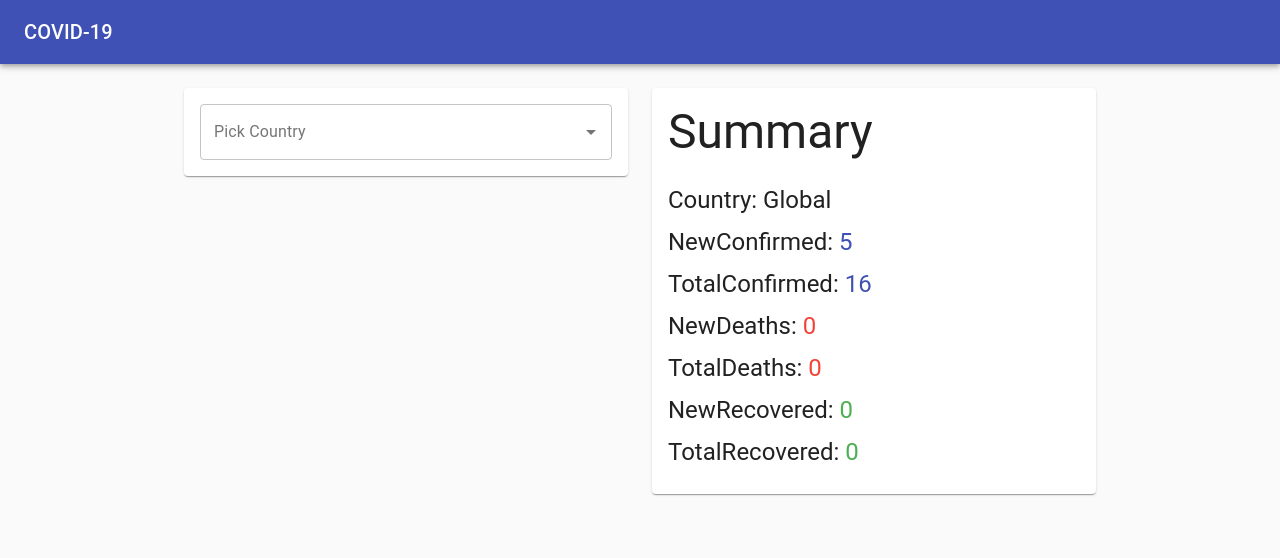
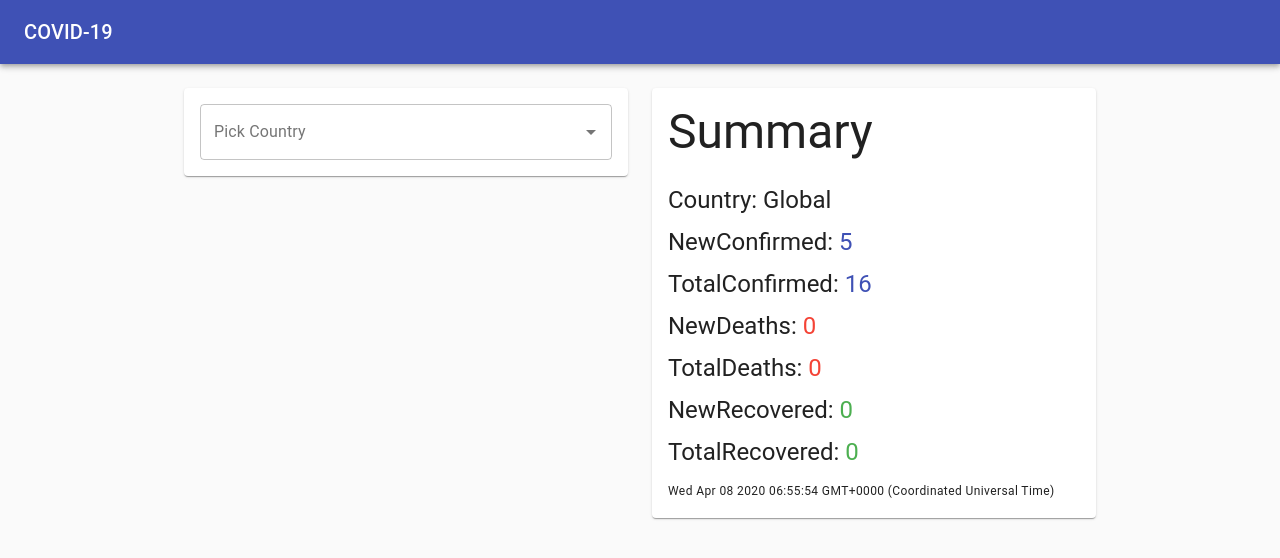
Before and after one commit to 4ools/covid-19, a React (Create React App) app: page / in a window 1280 px wide. Shown: the top 558 px of the page. Built offline with nearby package versions, Linux system fonts and the light colour scheme.

Commit message:
add date to summary

```diff
--- a/src/App.js
+++ b/src/App.js
@@ -24,6 +24,8 @@ function App() {
   });
   // which figures do we currently show
   const [figures, setFigures] = useState({});
+
+  const [date, setDate] = useState(null);
 
   const classes = useStyles();
 
@@ -54,11 +56,11 @@ function App() {
         ],
         Date: '2020-03-16T21:10:53.86852587Z',
       };
-
       // Append Global to the list of countries as the first item of the countries array
       const processedAPIData = addGlobalToCountry(jsonData);
       setAPIData(processedAPIData);
       setFigures(processedAPIData.Global);
+      setDate(Date(processedAPIData.Date));
     }
     getData();
   }, []);
@@ -119,7 +121,7 @@ function App() {
           </Grid>
           <Grid item xs={12} md={6}>
             <Paper className={classes.paper}>
-              <Summary figures={figures} />
+              <Summary figures={figures} date={date} />
             </Paper>
           </Grid>
         </Grid>
--- a/src/components/summary/Summary.js
+++ b/src/components/summary/Summary.js
@@ -25,7 +25,7 @@ const useStyles = makeStyles((theme) => ({
   },
 }));
 
-const Summary = ({ figures }) => {
+const Summary = ({ figures, date }) => {
   const classes = useStyles();
 
   const ulStyle = css`
@@ -59,6 +59,7 @@ const Summary = ({ figures }) => {
           );
         })}
       </ul>
+      <Typography variant="caption"> {date} </Typography>
     </React.Fragment>
   );
 };
```
